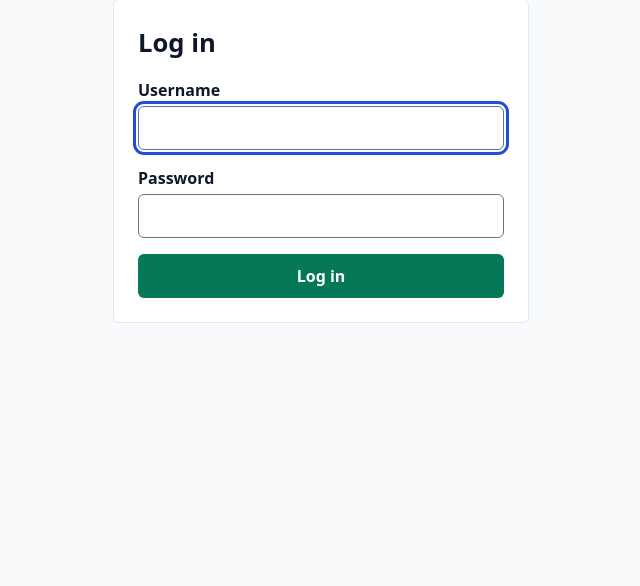
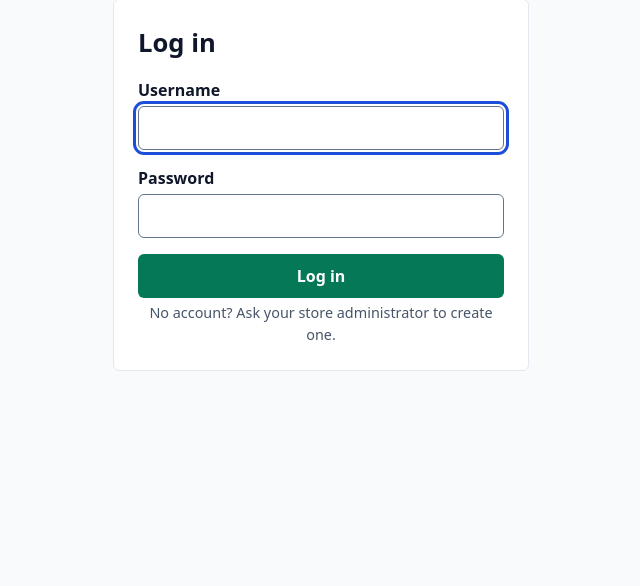
Before and after one commit to ami-JANI/smartmart, a Spring Boot app: page /login in a window 1280 px wide. Shown: the part 113-699 px from the top of the page, without its empty margins (319-959 px from the left). Run offline with Spring Boot 4, Linux system fonts and the light colour scheme; some of the project's set-up classes (security, data sources, template engines, error pages and the like) are left out, and stand-ins take their place.

Commit message:
feat(ui): tell visitors how to get an account
The login page now says "No account? Ask your store administrator to
create one." There is no self-registration on purpose: only an
administrator creates accounts and gives them a role (FR-AUTH-6).

Refs: SCRUM-38

```diff
--- a/src/main/resources/static/css/app.css
+++ b/src/main/resources/static/css/app.css
@@ -177,6 +177,7 @@ main.container {
 }
 
 .auth-card { max-width: 26rem; margin: 2rem auto 0; }
+.login-help { margin-top: 1rem; text-align: center; }
 
 .form .field { margin-bottom: 1rem; }
 
--- a/src/main/resources/templates/login.html
+++ b/src/main/resources/templates/login.html
@@ -33,6 +33,8 @@
             </div>
             <button type="submit" class="btn btn-primary btn-block">Log in</button>
         </form>
+        <!--/* No self-registration: accounts are created by an administrator (FR-AUTH-6). */-->
+        <p class="hint login-help">No account? Ask your store administrator to create one.</p>
     </section>
 </main>
 </body>
```
Also changed, not shown: 1 other file.
